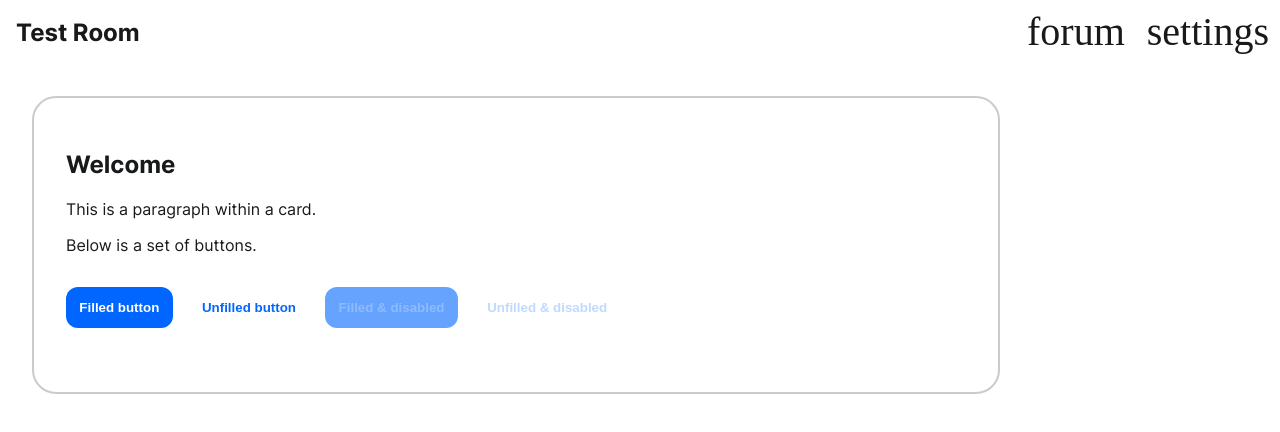
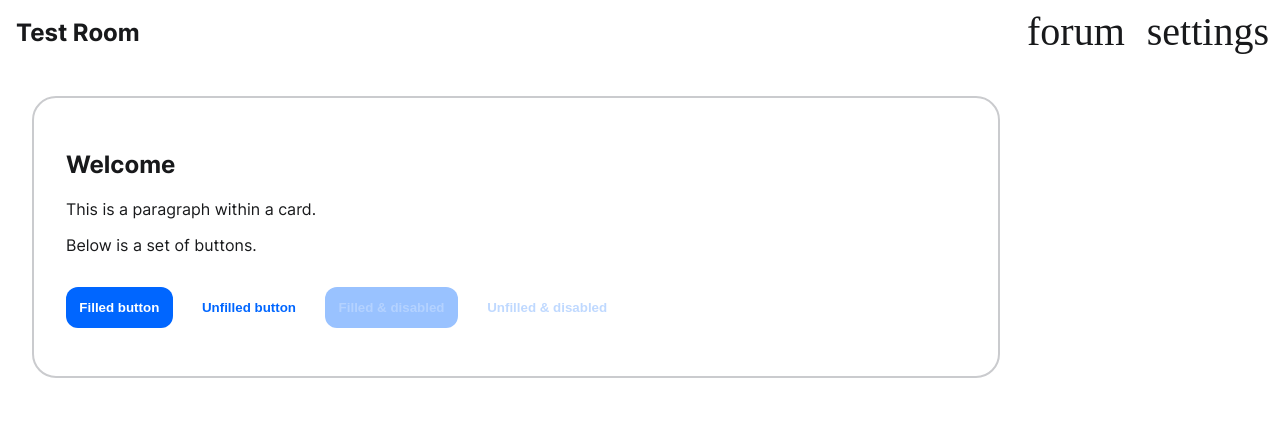
Before and after one commit to arbabf/next-gen-virtual-classroom, a Next.js app in the folder source/frontend/: page / in a window 1280 px wide. Shown: the top 432 px of the page. Built offline with nearby package versions, Linux system fonts and the light colour scheme; a web font is replaced by a local one.

Commit message:
frontend: rewrite Button, fix Card styles.

```diff
--- a/source/frontend/components/classroom/RoomSpace.tsx
+++ b/source/frontend/components/classroom/RoomSpace.tsx
@@ -33,14 +33,21 @@ export default class RoomSpace extends Component<RoomSpaceProps> {
 
 						<ButtonSet>
 							<Button
-								label="Filled button"
 								onClick={() => {
 									console.log('HI');
 								}}
-							/>
-							<Button label="Unfilled button" unfilled />
-							<Button label="Filled &amp; disabled" disabled />
-							<Button label="Unfilled &amp; disabled" unfilled disabled />
+							>
+								<span>Filled button</span>
+							</Button>
+							<Button unfilled>
+								<span>Unfilled button</span>
+							</Button>
+							<Button disabled>
+								<span>Filled &amp; disabled</span>
+							</Button>
+							<Button unfilled disabled>
+								<span>Unfilled &amp; disabled</span>
+							</Button>
 						</ButtonSet>
 					</Modal>
 				</main>
--- a/source/frontend/components/common/button/Button.module.css
+++ b/source/frontend/components/common/button/Button.module.css
@@ -11,6 +11,12 @@
 	border: none;
 
 	transition: 0.2s background-color;
+
+	display: flex;
+	flex-direction: row;
+	flex-wrap: nowrap;
+	align-items: center;
+	gap: var(--spacing-xs);
 }
 
 .button[disabled]:hover {
--- a/source/frontend/components/common/button/button.tsx
+++ b/source/frontend/components/common/button/button.tsx
@@ -1,4 +1,4 @@
-import { Component, MouseEventHandler } from 'react';
+import { Component, MouseEventHandler, PropsWithChildren } from 'react';
 import Icon from '../icon/icon';
 import styles from './Button.module.css';
 
@@ -6,11 +6,6 @@ import styles from './Button.module.css';
  * Button properties.
  */
 type ButtonProps = {
-	/**
-	 * Text to show in the button
-	 */
-	label: string;
-
 	/**
 	 * A click handler to make this button do something should it be pressed.
 	 */
@@ -20,16 +15,6 @@ type ButtonProps = {
 	 * Whether to show button as disabled or not. Defaults to false if not specified.
 	 */
 	disabled?: boolean;
-
-	/**
-	 * Icon at the start (left side) of the icon. Optional.
-	 */
-	startIcon?: Icon;
-
-	/**
-	 * Icon at the end (right side) of the icon. Optional.
-	 */
-	endIcon?: Icon;
 
 	/**
 	 * Don't show a background fill to make it blend in better. Defaults to false.
@@ -53,7 +38,7 @@ type ButtonState = {
  * It can be disabled (preventing clicks and greying itself out) and it can have a filled in or
  * unfilled style.
  */
-class Button extends Component<ButtonProps, ButtonState> {
+class Button extends Component<PropsWithChildren<ButtonProps>, ButtonState> {
 	constructor(props: ButtonProps) {
 		super(props);
 
@@ -74,7 +59,7 @@ class Button extends Component<ButtonProps, ButtonState> {
 				onClick={this.state.disabled ? undefined : this.props.onClick}
 				disabled={this.state.disabled}
 			>
-				{this.props.label}
+				{this.props.children}
 			</button>
 		);
 	}
--- a/source/frontend/components/common/buttonset/ButtonSet.module.css
+++ b/source/frontend/components/common/buttonset/ButtonSet.module.css
@@ -4,3 +4,7 @@
 	flex-wrap: wrap;
 	margin: var(--vertical-padding) 0;
 }
+
+.buttons:last-child {
+	margin-bottom: var(--vertical-text-padding);
+}
--- a/source/frontend/components/common/card/Card.module.css
+++ b/source/frontend/components/common/card/Card.module.css
@@ -3,5 +3,4 @@
 	border-radius: var(--border-rounding);
 	border: var(--border-light);
 	max-width: var(--max-width);
-	margin: var(--padding);
 }
--- a/source/frontend/styles/variables.css
+++ b/source/frontend/styles/variables.css
@@ -40,7 +40,8 @@
 	--button-foreground: white;
 	--button-foreground-disabled: #fff4;
 	--button-unfilled-hover: var(--accent-tp-25);
-	--button-fill-disabled: var(--blue-300);
+
+	--page-spacing: var(--vertical-padding);
 }
 
 /* Dark theme switch */
@@ -66,6 +67,8 @@
 		--horizontal-padding: var(--spacing-s);
 		--vertical-padding: var(--spacing-s);
 		--horizontal-text-padding: var(--spacing-s);
+
+		--page-spacing: 0;
 	}
 }
 
```
